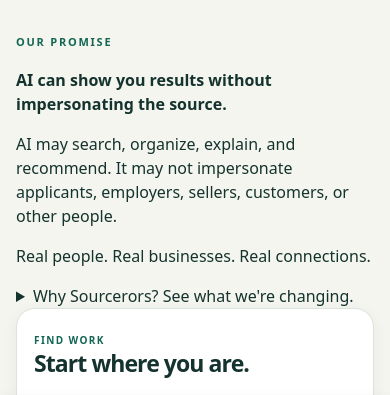
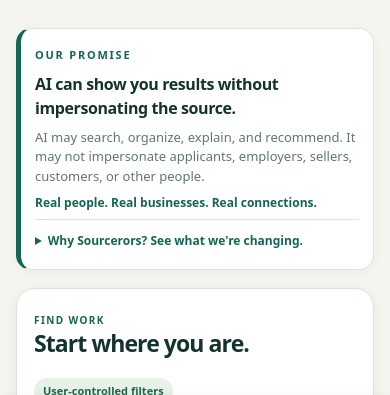
Before and after one commit to ryanlcole/family-planner, a plain HTML site: page sourcerors-preview/index.html in a window 390 px wide. Shown: the part 376-771 px from the top of the page. Drawn offline with Linux system fonts and the light colour scheme.

Commit message:
style: accessible compact mobile source-first promise

```diff
--- a/sourcerors-preview/preview.css
+++ b/sourcerors-preview/preview.css
@@ -102,3 +102,15 @@ hr{border:0;border-top:1px solid var(--line);margin:15px 0}
 @media(max-width:810px){.desktop-nav{display:none}.layout{grid-template-columns:1fr}.intro{padding-top:14px}.account-button{padding:8px 10px}.footer{padding-bottom:90px}.mobile-nav{display:grid;grid-template-columns:repeat(4,minmax(0,1fr));position:fixed;bottom:0;left:0;right:0;padding:5px 7px max(5px,env(safe-area-inset-bottom));background:rgba(255,255,255,.98);border-top:1px solid var(--line);z-index:20;box-shadow:0 -5px 13px #122c2415;gap:3px}.mobile-nav button{border:0;border-radius:10px;background:transparent;color:#526b61;min-height:52px;display:grid;place-items:center;gap:0;font-size:11px;font-weight:750;padding:4px 0}.mobile-nav button span{font-size:23px;line-height:1.05}.mobile-nav button.is-active{background:#d9f0e3;color:#0e6148}}
 @media(max-width:450px){.field-grid,.product-grid{grid-template-columns:1fr}.panel,.card{padding:17px}.product-art{height:120px}.brand-name strong{font-size:18px}.brand-name small{font-size:8px}.brand-logo{width:40px;height:40px}.account-button{font-size:0}.account-button span{font-size:22px}.preview-banner{font-size:10px;gap:3px}h1{font-size:43px}.intro{padding-bottom:15px}.btn{white-space:normal;text-align:center}}
 @media(prefers-reduced-motion:reduce){html{scroll-behavior:auto}}
+
+/* Source-first promise: short by default for narrow phones, full customer questions on demand */
+.source-promise{background:white;border:1px solid var(--line);border-left:5px solid var(--forest);border-radius:15px;padding:15px 20px;margin:0 0 18px;box-shadow:0 3px 12px #12342d0a}
+.source-promise p{margin:7px 0;color:var(--muted);line-height:1.52}
+.source-promise .source-statement{color:var(--ink);font-size:18px;letter-spacing:-.025em}
+.source-promise .source-explanation{font-size:13px}
+.source-promise .source-identity{color:var(--forest);font-size:12px;font-weight:750}
+.source-questions{font-size:12px;color:var(--muted);margin-top:7px;border-top:1px solid var(--line);padding-top:7px}
+.source-questions summary{cursor:pointer;color:var(--forest);font-weight:750;min-height:30px;display:list-item;padding:5px 0}
+.source-questions p{font-size:13px}
+.source-questions strong{color:var(--ink)}
+@media(max-width:450px){.source-promise{padding:12px 14px}.source-promise .source-statement{font-size:16px}}
```
